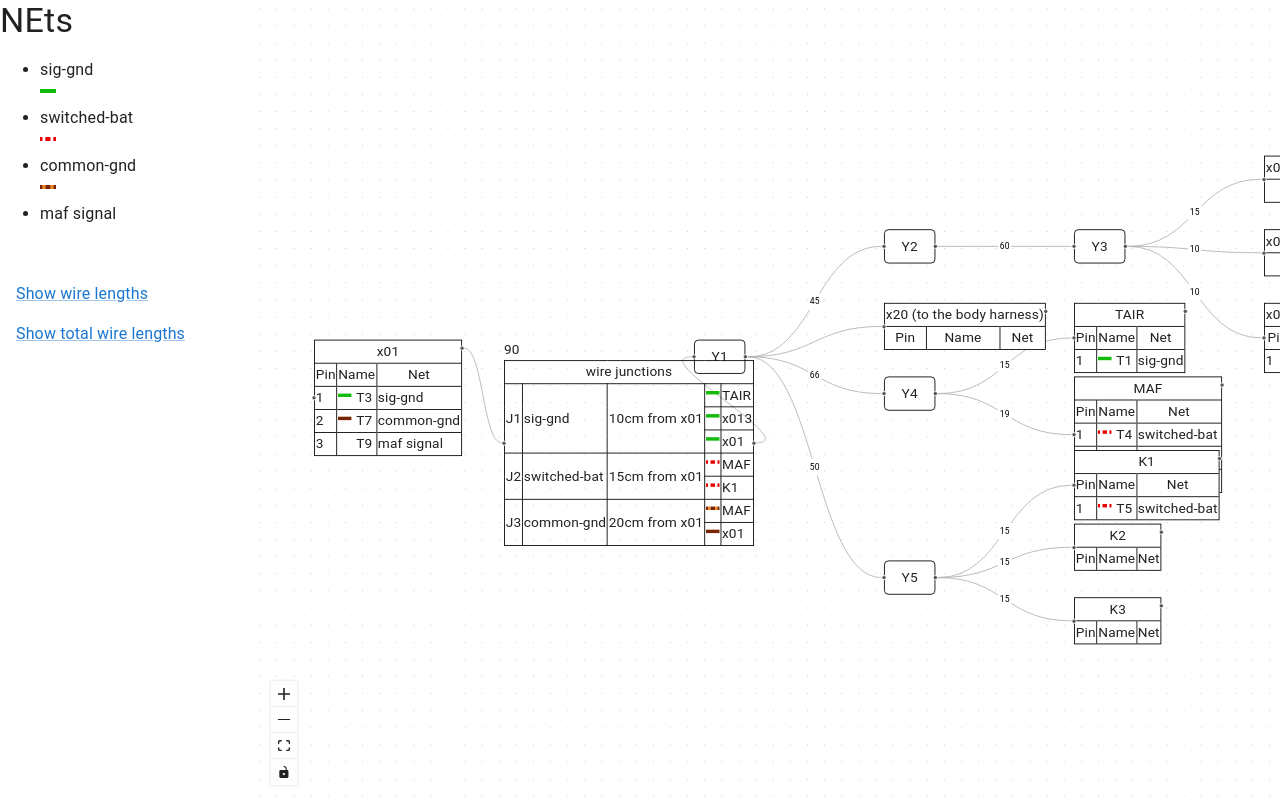
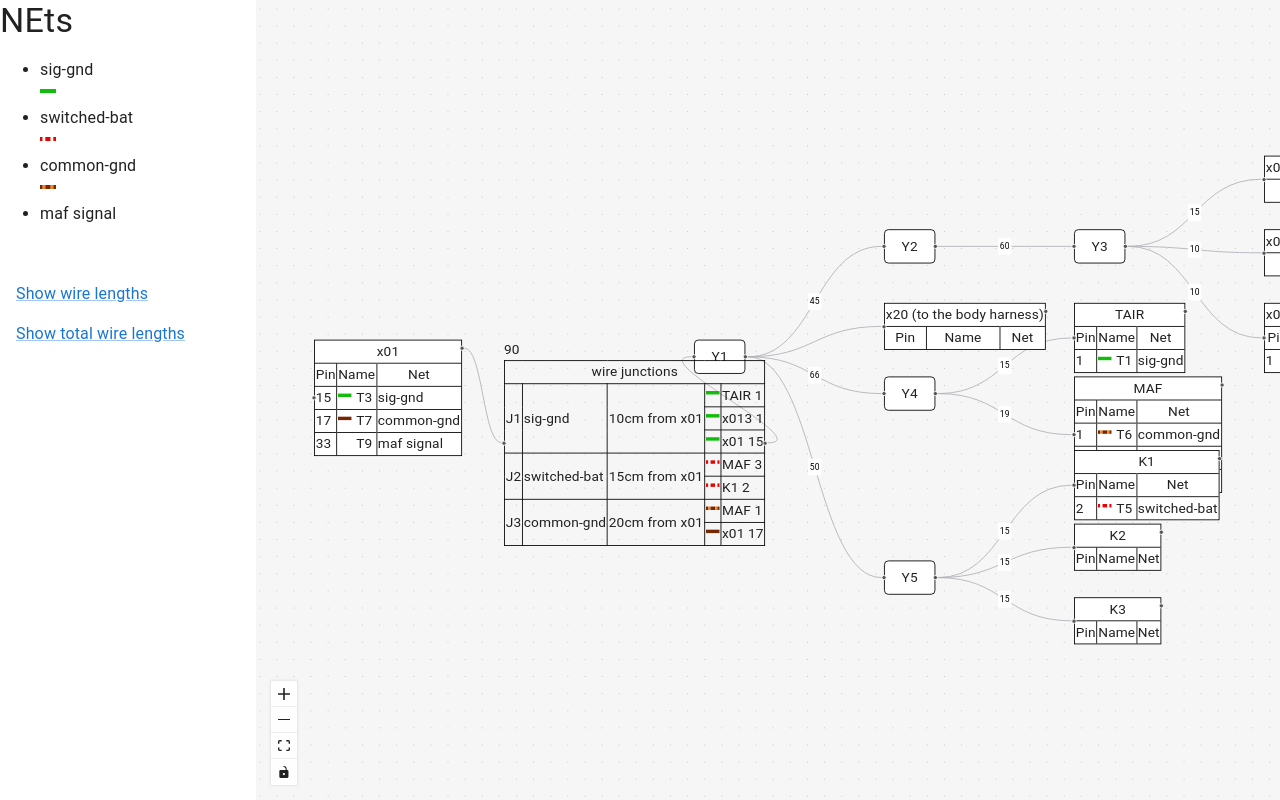
Before and after one commit to artemovskiy/wire-hareness-constructor, a React (Create React App) app: page / in a window 1280 px wide. Shown: the top 800 px of the page. Built offline with nearby package versions, Linux system fonts and the light colour scheme.

Commit message:
feat: pin numbers

```diff
--- a/src/components/EditorWorkspace/index.tsx
+++ b/src/components/EditorWorkspace/index.tsx
@@ -80,7 +80,7 @@ export function EditorWorkspace({ selectedNet, onPresentationChange, presentatio
                 const connectorTerminals: Terminal[] = [];
                 for (const net of design.nets) {
                     for (const terminal of net.terminals) {
-                        if (terminal.attachment === n) {
+                        if (terminal.attachment.connector === n) {
                             connectorTerminals.push(terminal);
                             termToNet.set(terminal, net);
                         }
@@ -92,10 +92,10 @@ export function EditorWorkspace({ selectedNet, onPresentationChange, presentatio
                     position: { x: 0, y: 0 },
                     data: {
                         label: !n.descr ? n.name : `${n.name} (${n.descr})`,
-                        terminals: connectorTerminals.map(((t, i) => {
+                        terminals: connectorTerminals.sort((a, b) => a.attachment.pin - b.attachment.pin).map(((t, i) => {
                             const net = termToNet.get(t)
                             return {
-                                position: i + 1,
+                                position: t.attachment.pin,
                                 color: t.wire.color,
                                 name: t.name,
                                 netName: net?.name,
@@ -133,7 +133,8 @@ export function EditorWorkspace({ selectedNet, onPresentationChange, presentatio
                             position: i.position,
                             positionReference: (e.a as HarnessNode).name,
                             ends: i.edges.map(e => {
-                                return { nodeName: (e.anotherEndBy(i) as Terminal).attachment.name, color: (e as Wire).color }
+                                const terminal = (e.anotherEndBy(i) as Terminal);
+                                return { nodeName: terminal.attachment.connector.name, color: (e as Wire).color, pin: terminal.attachment.pin  }
                             })
                         }
                     })
@@ -232,7 +233,7 @@ export function EditorWorkspace({ selectedNet, onPresentationChange, presentatio
                 nodeTypes={nodeTypes}
                 fitView
             >
-                <Background />
+                <Background style={{ backgroundColor: '#F6F6F6'}}  />
                 <Controls />
             </ReactFlow>
         </div>
--- a/src/components/EditorWorkspace/utils.ts
+++ b/src/components/EditorWorkspace/utils.ts
@@ -21,7 +21,7 @@ export const buildNetNodesEdges = (net: Net) => {
                 id: node.name,
                 position: { x: 0, y: 0 },
                 data: { label: node.name },
-                parentId: node.attachment.name,
+                parentId: node.attachment.connector.name,
                 type: 'terminal',
             })
         } else {
--- a/src/components/WireJunctionsNode/index.tsx
+++ b/src/components/WireJunctionsNode/index.tsx
@@ -15,6 +15,7 @@ type CommonColuns = {
 type WireJunctionsTableRow = {
   common?: CommonColuns;
   nodeName: string;
+  pin?: number;
   color: string;
   key: string;
 }
@@ -25,7 +26,7 @@ export const WireJunctionsNode = memo(({ isConnectable, data }: NodeProps): Reac
     position: number;
     positionReference: string;
     net: string;
-    ends: { nodeName: string, color: string; }[];
+    ends: { nodeName: string, color: string; pin: number; }[];
 
   }[];
 
@@ -39,9 +40,9 @@ export const WireJunctionsNode = memo(({ isConnectable, data }: NodeProps): Reac
     }
     return j.ends.map((e, i) => {
       if (i == 0) {
-        return { common, nodeName: e.nodeName, color: e.color, key: j.name + e.nodeName }; // TODO use terinal name or pin position
+        return { common, nodeName: e.nodeName, color: e.color, pin: e.pin, key: j.name + e.nodeName }; // TODO use terinal name or pin position
       }
-      return { nodeName: e.nodeName, color: e.color, key: j.name + e.nodeName }
+      return { nodeName: e.nodeName, color: e.color, pin: e.pin, key: j.name + e.nodeName }
     })
   }).flat();
 
@@ -73,7 +74,7 @@ export const WireJunctionsNode = memo(({ isConnectable, data }: NodeProps): Reac
               </>
               }
               <td style={{ border: "1px solid #000000" }}><WireColorIcon colorText={i.color} /></td>
-              <td style={{ border: "1px solid #000000" }}>{i.nodeName}</td>
+              <td style={{ border: "1px solid #000000" }}>{i.nodeName} {i.pin !== undefined && <span>{i.pin}</span>}</td>
             </tr>)}
           </tbody>
         </table>
--- a/src/components/WireLengthReport/index.tsx
+++ b/src/components/WireLengthReport/index.tsx
@@ -13,7 +13,7 @@ export interface WireLengthReportProps {
 
 const harnessNodeText = (node: WireNode) => {
     if(node instanceof Terminal) {
-        return node.attachment.name;
+        return node.attachment.connector.name;
     }
     if(node instanceof WireJoint) {
         const wireJointLocation = node.location;
--- a/src/core/harness/connector.ts
+++ b/src/core/harness/connector.ts
@@ -1,5 +1,39 @@
+import { is_Int } from "../../util/number";
+import { TerminalAttachment } from "../nets/terminal-attachment";
 import { HarnessNode } from "./harness-node";
 
+export enum ConnectorCantPlaceReason {
+    PIN_INCORRECT_NUMBER = 'PIN_INCORRECT_NUMBER',
+    PIN_IS_OCCUPIED = 'PIN_IS_OCCUPIED',
+}
+
 export class Connector extends HarnessNode {
-    numPins: number = 0;
+
+    private readonly attachments: TerminalAttachment[] = [];
+
+    constructor(name: string, public readonly numPins: number) {
+        super(name);
+    }
+
+    checkCanPlacePin(pin: number): ConnectorCantPlaceReason | null {
+        if(pin < 0 || pin > this.numPins || !is_Int(pin)) {
+            return ConnectorCantPlaceReason.PIN_INCORRECT_NUMBER
+        }
+        const pinIndex = this.attachments.findIndex(i => i.pin === pin);
+        if(pinIndex > -1) {
+            return ConnectorCantPlaceReason.PIN_IS_OCCUPIED
+        }
+        return null;
+    }
+
+    setAttachment(attachment: TerminalAttachment) {
+        const checkResult = this.checkCanPlacePin(attachment.pin);
+        if(checkResult) {
+            throw new Error(`Cant set attachment ${checkResult} on connector ${this.name} by pin ${attachment.pin}}`);
+        }
+        if(attachment.connector !== this){
+            throw new Error("Invalid attachemtn.connector");
+        }
+        this.attachments.push(attachment);
+    }
 }
--- a/src/core/nets/net.ts
+++ b/src/core/nets/net.ts
@@ -21,7 +21,7 @@ export class Net {
                 if (iTerminal === jTerminal) {
                     continue;
                 }
-                const path = findPath(iTerminal.attachment, jTerminal.attachment);
+                const path = findPath(iTerminal.attachment.connector, jTerminal.attachment.connector);
                 if (!path) {
                     throw new Error("The net is not complete!");
                 }
--- /dev/null
+++ b/src/core/nets/terminal-attachment.ts
@@ -0,0 +1,5 @@
+import { Connector } from "../harness/connector";
+
+export class TerminalAttachment {
+    constructor(public readonly connector: Connector, public pin: number) {}
+}
--- a/src/core/nets/terminal.ts
+++ b/src/core/nets/terminal.ts
@@ -1,13 +1,12 @@
 import { Connector } from "../harness/connector";
+import { TerminalAttachment } from "./terminal-attachment";
 import { Wire } from "./wire";
 import { WireNode } from "./wire-node";
 
 export class Terminal extends WireNode {
-    attachment: Connector;
-
 
     set wire(wire: Wire) {
-        if(!this.edges) {
+        if (!this.edges) {
             this.edges = [];
         }
         this.edges[0] = wire;
@@ -17,10 +16,8 @@ export class Terminal extends WireNode {
         return this.edges[0] as Wire;
     }
 
-    constructor(name: string, attachment: Connector) {
+    constructor(name: string, public readonly attachment: TerminalAttachment) {
         super(name);
-        this.attachment = attachment;
     }
 
-
 }
--- a/src/core/nets/wire.ts
+++ b/src/core/nets/wire.ts
@@ -42,17 +42,17 @@ export class Wire extends Edge {
         }
 
         if (finish instanceof Terminal) {
-            return this.getPathEdges(start.attachment, finish.attachment).reduce((acc, edge) => acc + edge.length, 0);
+            return this.getPathEdges(start.attachment.connector, finish.attachment.connector).reduce((acc, edge) => acc + edge.length, 0);
         } if (finish instanceof WireJoint) {
             const jounctionEdge = finish.location;
-            const path = findPath(start.attachment, jounctionEdge.a);
+            const path = findPath(start.attachment.connector, jounctionEdge.a);
             if (!path) {
                 throw new Error(`Unable to find path for wire ${this.name}`)
             }
             const pathForDebug = [...path]
 
             const pathEdges: HarnessEdge[] = [];
-            let currentNode: HarnessNode = start.attachment;
+            let currentNode: HarnessNode = start.attachment.connector;
             let nextNode: HarnessNode = path.shift() as HarnessNode;
             while (nextNode != jounctionEdge.a) {
                 nextNode = path.shift() as HarnessNode;
--- a/src/design/element-factory.ts
+++ b/src/design/element-factory.ts
@@ -8,6 +8,7 @@ import { NameAssginer } from "./name-assigner";
 import { Wire } from "../core/nets/wire";
 import { Net } from "../core/nets/net";
 import { WireNode } from "../core/nets/wire-node";
+import { TerminalAttachment } from "../core/nets/terminal-attachment";
 
 export interface BaseElementParam {
     name?: string;
@@ -25,7 +26,8 @@ export interface EdgeParams extends BaseElementParam {
 }
 
 export interface TerminalParams extends BaseElementParam {
-    attachment: Connector;
+    connector: Connector;
+    pin: number;
     net: Net;
 }
 
@@ -57,8 +59,7 @@ export class ElementFactory {
 
     createConnector(params: ConnectorParams): Connector {
         const name = params.name ?? this.nameAssginer.createNameFor(Connector);
-        const connector = new Connector(name);
-        connector.numPins = params.maxPinsQty;
+        const connector = new Connector(name, params.maxPinsQty);
         this.elementsCollection.put(Connector, connector);
         return connector;
     }
@@ -80,7 +81,10 @@ export class ElementFactory {
 
     createTerminal(params: TerminalParams): Terminal {
         const name = params.name ?? this.nameAssginer.createNameFor(Terminal);
-        const el = new Terminal(name, params.attachment);
+
+        const attachment = new TerminalAttachment(params.connector, params.pin);
+        const el = new Terminal(name, attachment);
+        params.connector.setAttachment(attachment);
         this.elementsCollection.put(Terminal, el);
 
         params.net.terminals.push(el);
--- a/src/design/index.ts
+++ b/src/design/index.ts
@@ -57,9 +57,9 @@ export const getDesign = (): Design => {
 
     const sigGround = d.elementsFactory.createNet({ name: 'sig-gnd' });
 
-    const sigGndTAIR = d.elementsFactory.createTerminal({ attachment: xTAIR, net: sigGround });
-    const sigGndTWAT = d.elementsFactory.createTerminal({ attachment: x013, net: sigGround });
-    const sigGndECU = d.elementsFactory.createTerminal({ attachment: x01, net: sigGround });
+    const sigGndTAIR = d.elementsFactory.createTerminal({ connector: xTAIR, pin: 1, net: sigGround });
+    const sigGndTWAT = d.elementsFactory.createTerminal({ connector: x013, pin: 1, net: sigGround });
+    const sigGndECU = d.elementsFactory.createTerminal({ connector: x01, pin: 15, net: sigGround });
     const wjsiggnd1 = d.elementsFactory.createWireJunction({ location: e1, position: 10, net: sigGround });
 
 
@@ -70,8 +70,8 @@ export const getDesign = (): Design => {
 
     const switchedBat = d.elementsFactory.createNet({ name: 'switched-bat' });
 
-    const mafPwr = d.elementsFactory.createTerminal({ attachment: xMAF, net: switchedBat });
-    const switchedBatteryRelay = d.elementsFactory.createTerminal({ attachment: xR1, net: switchedBat });
+    const mafPwr = d.elementsFactory.createTerminal({ connector: xMAF, pin: 3, net: switchedBat });
+    const switchedBatteryRelay = d.elementsFactory.createTerminal({ connector: xR1, pin: 2, net: switchedBat });
     const wjSwitchedBattery1 = d.elementsFactory.createWireJunction({ location: e1, position: 15, net: switchedBat });
 
     d.elementsFactory.createWire({ color: 'red/wht', from: wjSwitchedBattery1, to: mafPwr, net: switchedBat, crossSectionArea: 0.5 })
@@ -79,13 +79,13 @@ export const getDesign = (): Design => {
 
     const commonGnd = d.elementsFactory.createNet({ name: 'common-gnd' });
 
-    const mafGnd = d.elementsFactory.createTerminal({ attachment: xMAF, net: commonGnd })
-    const ecuCGND1 = d.elementsFactory.createTerminal({ attachment: x01, net: commonGnd })
+    const mafGnd = d.elementsFactory.createTerminal({ connector: xMAF, pin: 1, net: commonGnd })
+    const ecuCGND1 = d.elementsFactory.createTerminal({ connector: x01, pin: 17, net: commonGnd })
     const wjCommongGnd1 = d.elementsFactory.createWireJunction({ location: e1, position: 20, net: commonGnd });
 
     const mafSignal = d.elementsFactory.createNet({ name: 'maf signal' });
-    const sigMafMaf = d.elementsFactory.createTerminal({ attachment: xMAF, net: mafSignal });
-    const sigMafEcu = d.elementsFactory.createTerminal({ attachment: x01, net: mafSignal });
+    const sigMafMaf = d.elementsFactory.createTerminal({ connector: xMAF, pin: 2, net: mafSignal });
+    const sigMafEcu = d.elementsFactory.createTerminal({ connector: x01,  pin: 33, net: mafSignal });
     d.elementsFactory.createWire({ color: 'wht', from: sigMafMaf, to: sigMafEcu, net: mafSignal, crossSectionArea: 0.5 })
     d.elementsFactory.createWire({ color: 'brn/org', from: wjCommongGnd1, to: mafGnd, net: mafSignal, crossSectionArea: 0.5 });
     d.elementsFactory.createWire({ color: 'brn', from: ecuCGND1, to: wjCommongGnd1, net: mafSignal, crossSectionArea: 0.5 });
--- /dev/null
+++ b/src/util/number.ts
@@ -0,0 +1,7 @@
+// Define a function named is_Int that checks if a number is an integer.
+export function is_Int(num: number) {
+    // Check if the input is not a number, if so, return false.
+    if (typeof num !== 'number')
+        return false;
+    return !isNaN(num) && !isNaN(parseInt(String(num), 10));
+}
```
